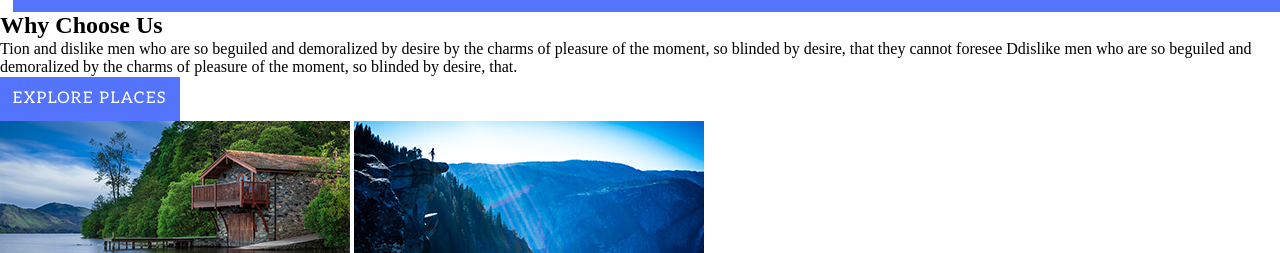
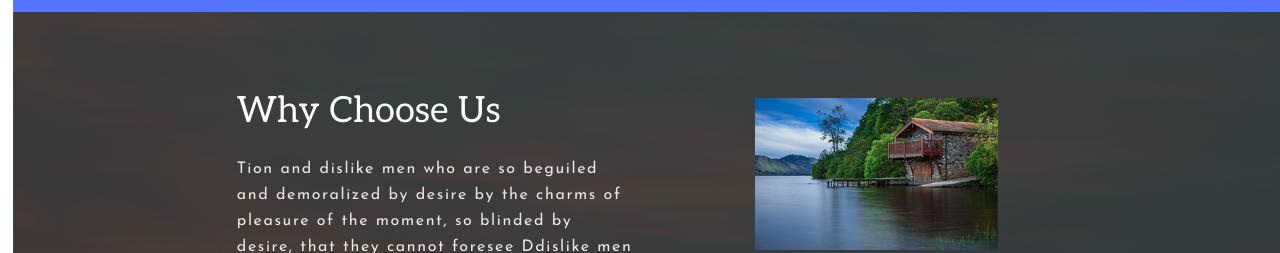
Before and after one commit to DagnaSchmidt/test-website, a plain HTML site: page index.html in a window 1280 px wide. Shown: the part 634-887 px from the top of the page. Drawn offline with Linux system fonts and the light colour scheme.

Commit message:
why section styling done

```diff
--- a/styles/styles.scss
+++ b/styles/styles.scss
@@ -21,6 +21,7 @@ ul, li {
     background-color: var.$white-color;
     //position: relative;
     //top: 0;
+    //CENTER !!!! CHECK LATER!!!!!
     margin: auto;
     overflow-x: hidden;  //hide width scroll
 }
@@ -130,7 +131,8 @@ ul, li {
     }
 }
 .nav {
-    width: 100%;
+    width: 100vw;
+    max-width: 1800px;
     height: 4.5vw;
     background-color: var.$main-color;
     margin: 0vw 1vw 0 1vw;
@@ -165,3 +167,63 @@ ul, li {
         }
     }
 }
+.main {
+    .why {
+        width: 100vw;
+        height: 38vw;
+        max-width: 1800px;
+        background-image: url(../img/bg-img-2.png);
+        background-repeat: no-repeat;
+        background-size: cover;
+        display: flex;
+        justify-content: center;
+        align-items: center;
+        margin: 0 1vw;
+        &__content {
+            width: 65vw;
+            display: flex;
+            justify-content: space-between;
+            &__left {
+                width: 31vw;
+                display: flex;
+                flex-direction: column;
+                justify-content: flex-end;
+                &__title {
+                    font-family: var.$secondary-font;
+                    font-size: var.$s-large;
+                    font-weight: var.$w-normal;
+                    color: var.$white-color;
+                    line-height: 26px;
+                }
+                &__text {
+                    font-family: var.$main-font;
+                    font-size: var.$s-small;
+                    font-weight: var.$w-normal;
+                    color: var.$text-light-color;
+                    letter-spacing: 1.6px;
+                    line-height: 26px;
+                    padding: 2.5vw 0;
+                }
+                &__btn {
+                    //width: auto;
+                    //FIX THIS BUTTON LATER!!!!!!!!!!!!!!//
+                }
+            }
+            &__right {
+                width: 24.5vw;
+                display: flex;
+                flex-direction: column;
+                gap: .4vw;
+                &__img {
+                    width: 19vw;
+                    &:first-child {
+                        align-self: flex-start;
+                    }
+                    &:last-child {
+                        align-self: flex-end;
+                    }
+                }
+            }
+        }
+    }
+}
```
Also changed, not shown: styles/styles.css, 1 other file.
